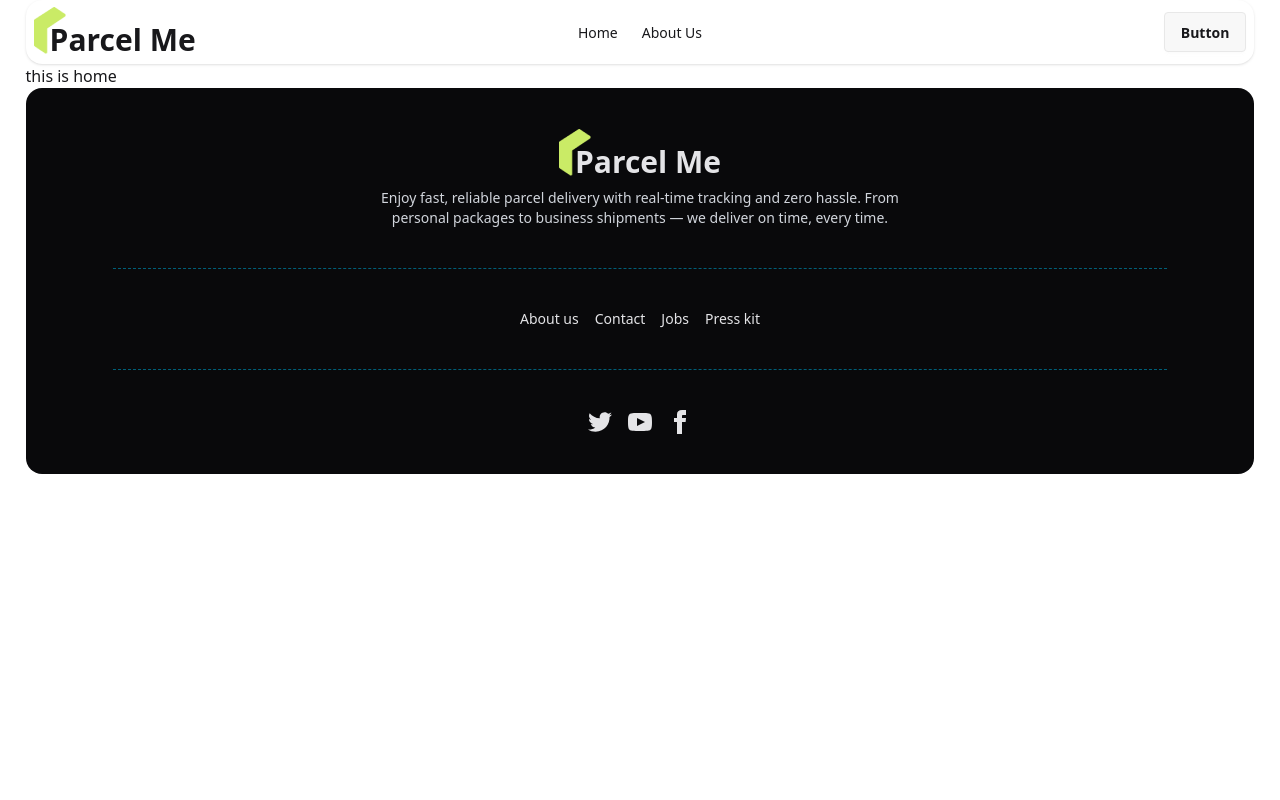
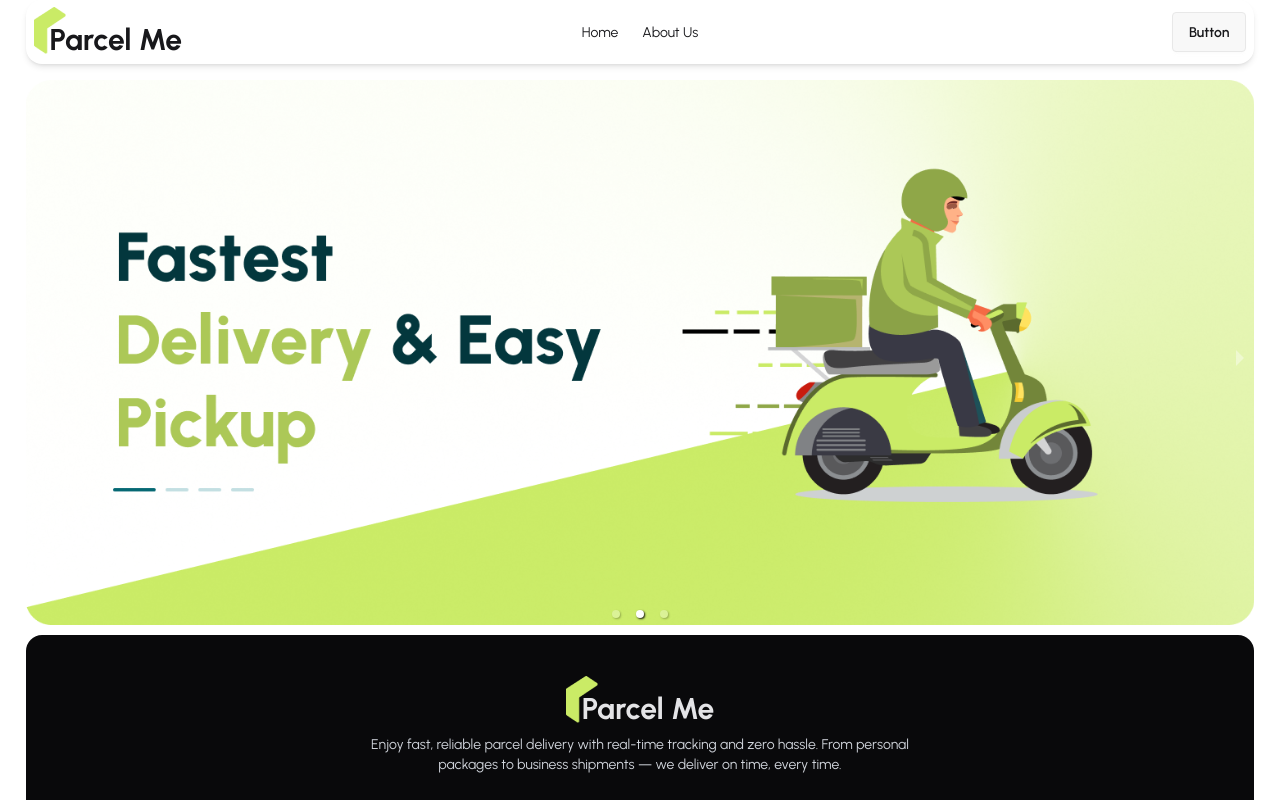
Before and after one commit to rashed-miah/parcel_me, a React (Vite) app: page / in a window 1280 px wide. Shown: the top 800 px of the page. Built offline with nearby package versions, Linux system fonts and the light colour scheme.

Commit message:
add banner section from react awesome

```diff
--- a/package.json
+++ b/package.json
@@ -13,6 +13,7 @@
     "@tailwindcss/vite": "^4.1.18",
     "react": "^19.2.0",
     "react-dom": "^19.2.0",
+    "react-responsive-carousel": "^3.2.23",
     "react-router": "^7.13.0",
     "react-router-dom": "^7.13.0",
     "tailwindcss": "^4.1.18"
--- /dev/null
+++ b/src/Pages/Home/Bannar/Banner.jsx
@@ -0,0 +1,31 @@
+import React from "react";
+import { Carousel } from "react-responsive-carousel";
+import "react-responsive-carousel/lib/styles/carousel.min.css";
+import banner1 from "../../../assets/banner/banner1.png";
+import banner2 from "../../../assets/banner/banner2.png";
+import banner3 from "../../../assets/banner/banner3.png";
+
+const Banner = () => {
+  return (
+    <div className="mt-4">
+      <Carousel
+        autoPlay={true}
+        infiniteLoop
+        showThumbs={false}
+        showStatus={false}
+      >
+        <div>
+          <img src={banner1} />
+        </div>
+        <div>
+          <img src={banner2} />
+        </div>
+        <div>
+          <img src={banner3} />
+        </div>
+      </Carousel>
+    </div>
+  );
+};
+
+export default Banner;
--- a/src/Pages/Home/Home/Home.jsx
+++ b/src/Pages/Home/Home/Home.jsx
@@ -1,10 +1,11 @@
 import React from "react";
 import Navbar from "../../../SharedPages/Navbar";
+import Banner from "../Bannar/Banner";
 
 const Home = () => {
   return (
     <div>
-      <h2>this is home</h2>
+      <Banner></Banner>
     </div>
   );
 };
--- a/src/SharedPages/Navbar.jsx
+++ b/src/SharedPages/Navbar.jsx
@@ -14,7 +14,7 @@
     </>
   );
   return (
-    <div className="navbar bg-base-100 shadow-sm h-16 rounded-2xl">
+    <div className="navbar bg-base-100 sticky top-0 z-100 shadow-md h-16 rounded-2xl">
       <div className="navbar-start">
         <div className="dropdown">
           <div tabIndex={0} role="button" className="btn btn-ghost lg:hidden">
--- a/src/index.css
+++ b/src/index.css
@@ -1,2 +1,9 @@
+@import url("https://fonts.googleapis.com/css2?family=Urbanist:ital,wght@0,100..900;1,100..900&display=swap");
 @import "tailwindcss";
 @plugin "daisyui";
+
+body {
+  font-family: "Urbanist", sans-serif;
+  font-optical-sizing: auto;
+  font-style: normal;
+}
```
Also changed, not shown: 1 other file (tests, documents, lock files or other folders).
